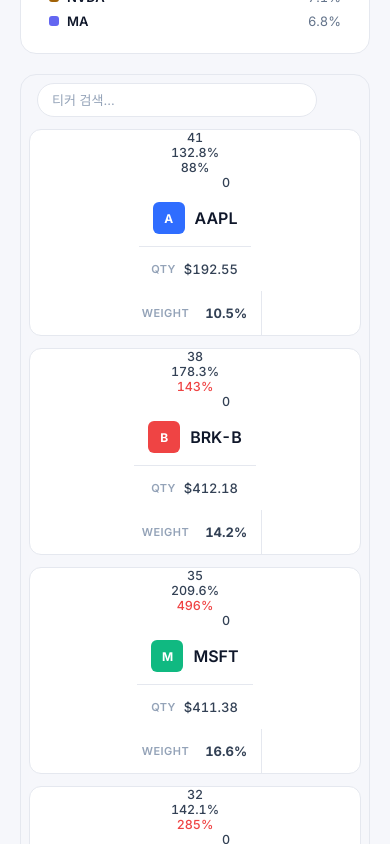
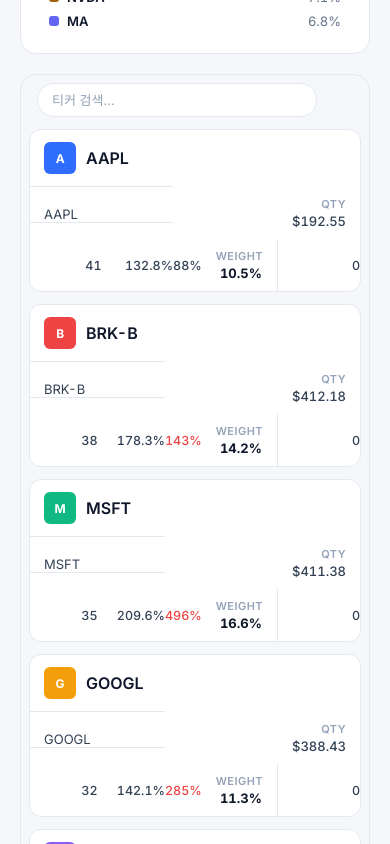
Before and after one commit to inpiniti/insight, a Next.js app: page /portfolio in a window 390 px wide. Shown: the part 1300-2144 px from the top of the page. Built offline with nearby package versions, Linux system fonts and the light colour scheme; no server answers; a web font is replaced by a local one.

Commit message:
카드 스타일 수정

```diff
--- a/app/globals.css
+++ b/app/globals.css
@@ -769,44 +769,131 @@
 .pf-table { display: flex; flex-direction: column; }
 .pf-row {
   display: grid;
-  grid-template-columns: 36px 110px 1fr 130px 80px 90px 110px 110px 80px 180px 70px;
-  gap: 14px;
+  grid-template-columns: auto 80px 1fr 90px 90px 100px 80px;
+  gap: 12px;
   align-items: center;
-  padding: 12px 4px;
-  border-bottom: 1px solid var(--border);
+  padding: 14px 16px;
+  margin-bottom: 8px;
+  border: 1px solid var(--border);
+  border-radius: var(--radius-md);
+  background: var(--bg-elev);
   font-size: 13.5px;
-}
-.pf-row:last-child { border-bottom: 0; }
+  cursor: pointer;
+  transition: all var(--transition-base) var(--ease-smooth);
+}
+
+.pf-row:hover {
+  border-color: var(--border-strong);
+  box-shadow: var(--shadow-md);
+}
+
+.pf-row:last-child { margin-bottom: 0; }
 .pf-row-head {
   font-size: 11px; color: var(--ink-3); font-weight: 600;
   text-transform: uppercase; letter-spacing: 0.06em;
   border-bottom: 1px solid var(--border-strong);
 }
-.pf-c-rank { color: var(--ink-4); font-weight: 600; }
-.pf-c-tk { display: flex; align-items: center; gap: 8px; font-weight: 700; }
+.pf-c-rank { display: none; }
+
+.pf-c-tk {
+  display: flex;
+  align-items: center;
+  gap: 8px;
+  font-weight: 700;
+  grid-column: 1;
+}
+
 .pf-logo {
-  width: 24px; height: 24px; border-radius: 6px;
-  display: grid; place-items: center;
-  color: #fff; font-size: 10px; font-weight: 700;
-  font-family: "Inter"; letter-spacing: -0.02em;
-}
-.pf-c-name { color: var(--ink-2); }
-.pf-c-num { text-align: right; font-weight: 500; color: var(--ink-2); }
+  width: 32px;
+  height: 32px;
+  border-radius: 6px;
+  display: grid;
+  place-items: center;
+  color: #fff;
+  font-size: 11px;
+  font-weight: 700;
+  font-family: "Inter";
+  letter-spacing: -0.02em;
+  flex-shrink: 0;
+}
+
+.pf-c-name {
+  color: var(--ink-2);
+  grid-column: 3;
+  font-size: 13px;
+}
+
+.pf-c-sec { display: none; }
+
+.pf-c-num {
+  text-align: right;
+  font-weight: 500;
+  color: var(--ink-2);
+}
+
+.pf-c-num:nth-of-type(1) {
+  grid-column: 4;
+}
+
+.pf-c-num:nth-of-type(2),
+.pf-c-num:nth-of-type(3) { display: none; }
+
+.pf-c-num:nth-of-type(4) {
+  grid-column: 5;
+}
+
 .pf-c-w {
-  display: flex; align-items: center; gap: 10px;
-}
+  display: flex;
+  align-items: center;
+  gap: 8px;
+  grid-column: 6;
+}
+
 .pf-w-bar-wrap {
-  flex: 1; height: 8px; background: var(--bg-soft);
-  border-radius: 999px; overflow: hidden;
-}
-.pf-w-bar { height: 100%; border-radius: 999px; transition: width 0.3s; }
-.pf-w-num { font-weight: 700; min-width: 48px; text-align: right; }
-.pf-empty { padding: 40px; text-align: center; color: var(--ink-3); }
+  width: 60px;
+  height: 6px;
+  background: var(--bg-soft);
+  border-radius: 999px;
+  overflow: hidden;
+}
+
+.pf-w-bar {
+  height: 100%;
+  border-radius: 999px;
+  transition: width 0.3s;
+}
+
+.pf-w-num {
+  font-weight: 700;
+  min-width: 45px;
+  text-align: right;
+  font-size: 13px;
+}
+
+.pf-c-num:nth-of-type(5) {
+  grid-column: 7;
+}
+
+.pf-empty {
+  padding: 40px;
+  text-align: center;
+  color: var(--ink-3);
+  margin-bottom: 0;
+  background: var(--bg-elev);
+  border: 1px solid var(--border);
+  border-radius: var(--radius-md);
+}
 
 @media (max-width: 1100px) {
   .pf-controls { grid-template-columns: 1fr; }
-  .pf-row { grid-template-columns: 30px 90px 1fr 70px 90px 160px; gap: 10px; font-size: 12.5px; }
-  .pf-row > .pf-c-name, .pf-row > .pf-c-num:nth-of-type(2) { display: none; }
+  .pf-row {
+    grid-template-columns: auto 70px 1fr 80px 80px 90px;
+    gap: 10px;
+    padding: 12px 14px;
+    font-size: 12.5px;
+  }
+  .pf-c-w { gap: 6px; }
+  .pf-w-bar-wrap { width: 50px; }
 }
 
 /* ─────────── Mobile Portfolio List ─────────── */
@@ -822,8 +909,7 @@
   }
 
   .pf-row {
-    display: flex;
-    flex-direction: column;
+    grid-template-columns: 1fr 1fr;
     gap: 0;
     padding: 0;
     margin-bottom: 12px;
@@ -831,8 +917,9 @@
     border: 1px solid var(--border);
     border-radius: var(--radius-md);
     overflow: hidden;
+    display: grid;
     cursor: pointer;
-    transition: all var(--transition-base) var(--ease-smooth);
+    transition: border-color var(--transition-base), box-shadow var(--transition-base);
   }
 
   .pf-row:hover {
@@ -840,23 +927,17 @@
     box-shadow: var(--shadow-sm);
   }
 
-  .pf-row:active {
-    background-color: var(--bg-soft);
-  }
-
   .pf-row-head { display: none; }
 
-  /* ─── Reset all children ─── */
-  .pf-row > * {
-    border: none;
-    padding: 0;
-    margin: 0;
-  }
-
-  /* ─── Header: Ticker + Logo ─── */
+  /* Hide unnecessary columns */
   .pf-c-rank { display: none; }
-
+  .pf-c-sec { display: none; }
+  .pf-c-num:nth-of-type(2) { display: none; }
+  .pf-c-num:nth-of-type(3) { display: none; }
+
+  /* Header: Ticker + Logo */
   .pf-c-tk {
+    grid-column: 1 / -1;
     display: flex;
     align-items: center;
     gap: 10px;
@@ -865,7 +946,6 @@
     font-size: 16px;
     color: var(--ink);
     border-bottom: 1px solid var(--border);
-    order: 1;
     min-height: 48px;
   }
 
@@ -883,32 +963,28 @@
     letter-spacing: -0.02em;
   }
 
-  /* ─── Stock Name (subtitle) ─── */
+  /* Stock Name */
   .pf-c-name {
-    order: 2;
+    grid-column: 1 / -1;
     padding: 0 14px;
     padding-top: 2px;
     font-size: 13px;
     color: var(--ink-2);
+    border-bottom: 1px solid var(--border);
     display: block;
-    border-bottom: 1px solid var(--border);
-  }
-
-  /* ─── Hide sector/exchange ─── */
-  .pf-c-sec { display: none; }
-
-  /* ─── Metrics Row 1: Price | DCF ─── */
+  }
+
+  /* Price (1st pf-c-num) */
   .pf-c-num:nth-of-type(1) {
-    order: 3;
     padding: 10px 14px;
     font-size: 13px;
     display: flex;
-    justify-content: space-between;
-    align-items: center;
+    flex-direction: column;
+    gap: 2px;
+    min-height: 44px;
+    justify-content: center;
     border-right: 1px solid var(--border);
     border-bottom: 1px solid var(--border);
-    flex: 1;
-    min-height: 44px;
   }
 
   .pf-c-num:nth-of-type(1)::before {
@@ -918,23 +994,18 @@
     text-transform: uppercase;
     letter-spacing: 0.04em;
     font-weight: 600;
-    margin-right: 8px;
-  }
-
-  .pf-c-num:nth-of-type(2),
-  .pf-c-num:nth-of-type(3) { display: none; }
-
+  }
+
+  /* DCF (4th pf-c-num) */
   .pf-c-num:nth-of-type(4) {
-    order: 3;
     padding: 10px 14px;
     font-size: 13px;
     display: flex;
-    justify-content: space-between;
-    align-items: center;
+    flex-direction: column;
+    gap: 2px;
+    min-height: 44px;
+    justify-content: center;
     border-bottom: 1px solid var(--border);
-    flex: 1;
-    min-height: 44px;
-    margin-left: -1px;
   }
 
   .pf-c-num:nth-of-type(4)::before {
@@ -944,21 +1015,18 @@
     text-transform: uppercase;
     letter-spacing: 0.04em;
     font-weight: 600;
-    margin-right: 8px;
-  }
-
-  /* ─── Metrics Row 2: Weight | Qty ─── */
+  }
+
+  /* Weight */
   .pf-c-w {
-    order: 4;
     padding: 10px 14px;
     font-size: 13px;
     display: flex;
-    justify-content: space-between;
-    align-items: center;
+    flex-direction: column;
+    gap: 2px;
+    min-height: 44px;
+    justify-content: center;
     border-right: 1px solid var(--border);
-    flex: 1;
-    min-height: 44px;
-    flex-direction: row;
   }
 
   .pf-c-w::before {
@@ -971,22 +1039,17 @@
   }
 
   .pf-w-bar-wrap { display: none; }
-
-  .pf-w-num {
-    font-weight: 700;
-    color: var(--ink-2);
-  }
-
+  .pf-w-num { font-weight: 700; }
+
+  /* Qty (5th pf-c-num) */
   .pf-c-num:nth-of-type(5) {
-    order: 4;
     padding: 10px 14px;
     font-size: 13px;
     display: flex;
-    justify-content: space-between;
-    align-items: center;
-    flex: 1;
+    flex-direction: column;
+    gap: 2px;
     min-height: 44px;
-    margin-left: -1px;
+    justify-content: center;
   }
 
   .pf-c-num:nth-of-type(5)::before {
@@ -996,12 +1059,10 @@
     text-transform: uppercase;
     letter-spacing: 0.04em;
     font-weight: 600;
-    margin-right: 8px;
   }
 
   .pf-empty {
     padding: 40px 16px;
-    margin: 0;
     text-align: center;
     color: var(--ink-3);
     background: var(--bg-elev);
```
